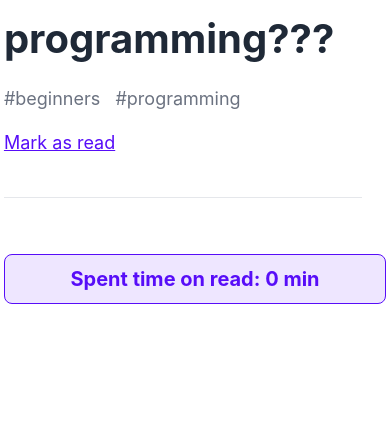
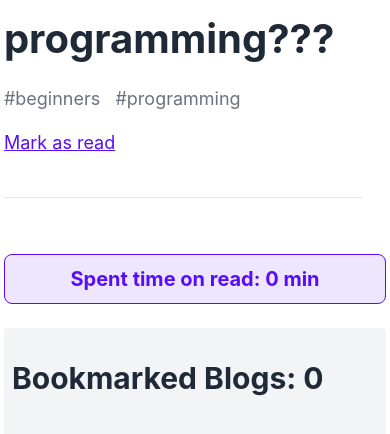
Before and after one commit to naimalinaim1/programming-cafe, a React (Vite) app: page / in a window 390 px wide. Shown: the part 2949-3383 px from the top of the page. Before the commit the page ends 3253 px from the top, so only its background shows below. Built offline with nearby package versions, Linux system fonts and the light colour scheme.

Commit message:
Bookmarked card item

```diff
--- /dev/null
+++ b/src/components/BookMarked/BookMarked.jsx
@@ -0,0 +1,17 @@
+import React from "react";
+import BookMarkedItem from "../BookMarkedItem/BookMarkedItem";
+
+const BookMarked = ({ bookmarked }) => {
+  return (
+    <div className="mt-6 bg-gray-100 py-4 px-2 rounded">
+      <h2 className="text-3xl font-bold mt-4 mb-7">
+        Bookmarked Blogs: {bookmarked.length}
+      </h2>
+      {bookmarked.map((item, index) => (
+        <BookMarkedItem key={index} item={item} />
+      ))}
+    </div>
+  );
+};
+
+export default BookMarked;
--- /dev/null
+++ b/src/components/BookMarkedItem/BookMarkedItem.jsx
@@ -0,0 +1,11 @@
+import React from "react";
+
+const BookMarkedItem = ({ item }) => {
+  return (
+    <div className="py-3.5 px-2.5 bg-base-100 mb-2 rounded-lg">
+      <p className="text-xl font-bold">{item}</p>
+    </div>
+  );
+};
+
+export default BookMarkedItem;
--- a/src/components/Card/Card.jsx
+++ b/src/components/Card/Card.jsx
@@ -1,6 +1,6 @@
 import React from "react";
 
-const Card = ({ item, readTimeCount }) => {
+const Card = ({ item, readTimeCount, bookmarkedItem }) => {
   const { author_name, title, author_image, cover_image, time, publish_date } =
     item;
   return (
@@ -24,7 +24,11 @@ const Card = ({ item, readTimeCount }) => {
         </div>
         <p className="text-gray-400 text-lg flex items-center gap-1">
           <span>{time} min read</span>
-          <span className="cursor-pointer hover:text-gray-600" title="bookmark">
+          <span
+            onClick={() => bookmarkedItem(title)}
+            className="cursor-pointer hover:text-gray-600"
+            title="bookmark"
+          >
             <svg
               xmlns="http://www.w3.org/2000/svg"
               fill="none"
--- a/src/components/Cards/Cards.jsx
+++ b/src/components/Cards/Cards.jsx
@@ -5,6 +5,7 @@ import Cart from "../Cart/Cart";
 const Cards = () => {
   const [data, setData] = useState([]);
   const [readTime, setReadTime] = useState(0);
+  const [bookmarked, setBookmarked] = useState([]);
 
   useEffect(() => {
     fetch("data.json")
@@ -16,17 +17,26 @@ const Cards = () => {
     setReadTime(readTime + time);
   };
 
+  const bookmarkedItem = (newItem) => {
+    setBookmarked([...bookmarked, newItem]);
+  };
+
   return (
-    <div className="w-[98%] max-w-[1440px] mx-auto mt-8 grid grid-cols-1 md:grid-cols-[4fr_2fr]">
+    <div className="relative w-[98%] max-w-[1440px] mx-auto mt-8 grid grid-cols-1 md:grid-cols-[4fr_2fr]">
       {/* single data display */}
       <div className="pr-6">
         {data.map((item) => (
-          <Card key={item.id} item={item} readTimeCount={readTimeCount} />
+          <Card
+            key={item.id}
+            item={item}
+            readTimeCount={readTimeCount}
+            bookmarkedItem={bookmarkedItem}
+          />
         ))}
       </div>
       {/* side bar */}
-      <div>
-        <Cart readTime={readTime} />
+      <div className="sticky top-5 h-screen">
+        <Cart readTime={readTime} bookmarked={bookmarked} />
       </div>
     </div>
   );
--- a/src/components/Cart/Cart.jsx
+++ b/src/components/Cart/Cart.jsx
@@ -1,10 +1,12 @@
 import React from "react";
+import BookMarked from "../BookMarked/BookMarked";
 import SpentTime from "../SpentTime/SpentTime";
 
-const Cart = ({ readTime }) => {
+const Cart = ({ readTime, bookmarked }) => {
   return (
     <div>
       <SpentTime readTime={readTime} />
+      <BookMarked bookmarked={bookmarked} />
     </div>
   );
 };
```
